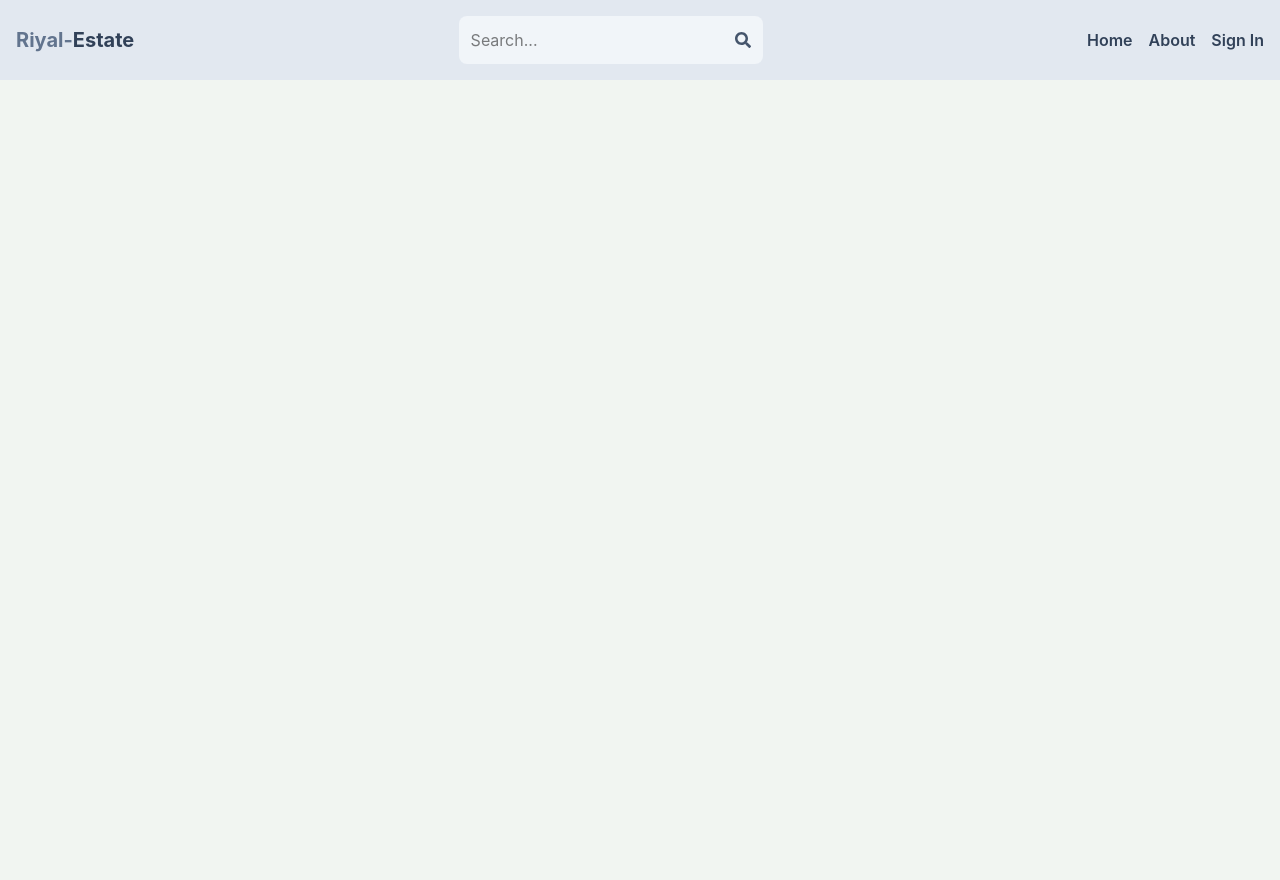
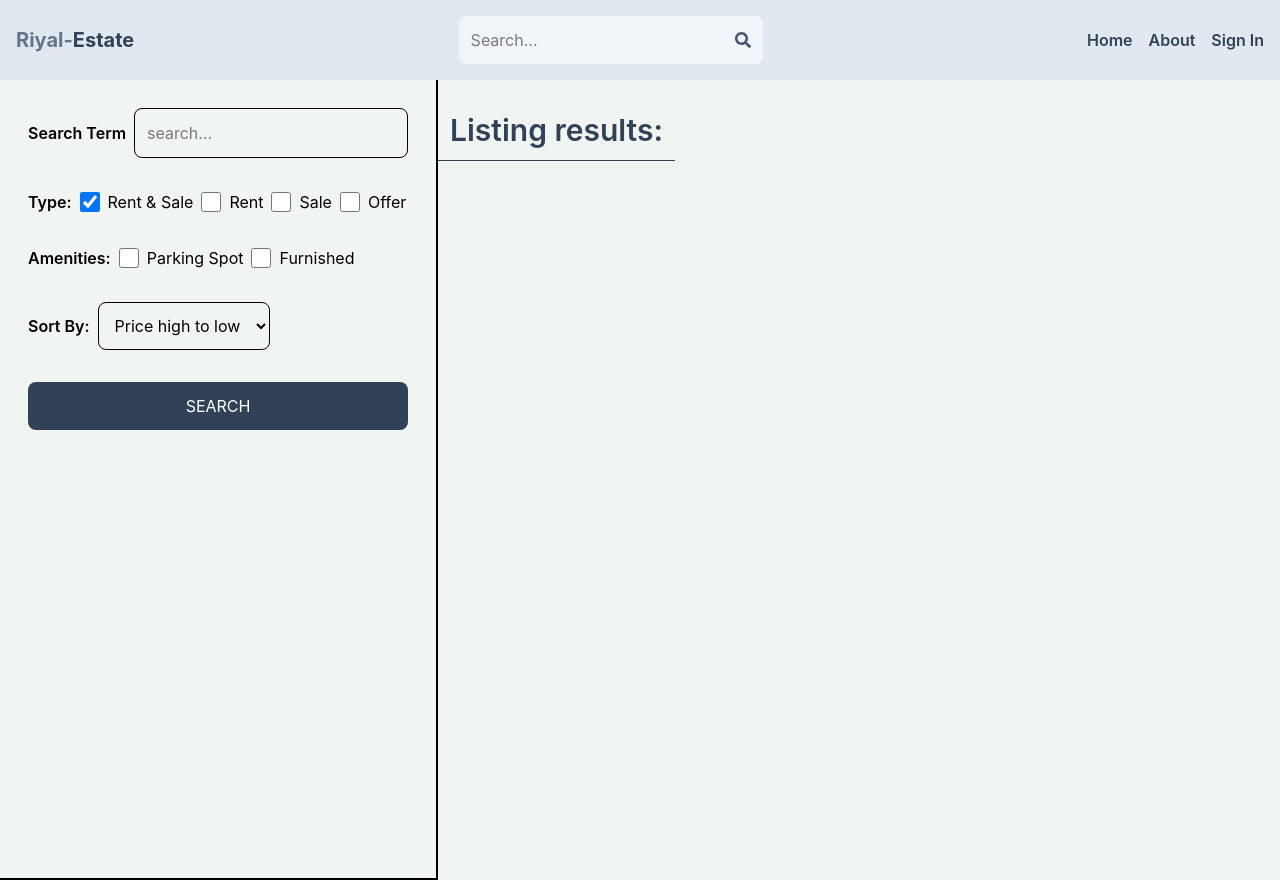
Before and after one commit to Arvind-anjana/realestate-mern, a React (Vite) app in the folder client/: page /search in a window 1280 px wide. Before the commit the page ends 800 px from the top, so only its background shows below. Built offline with nearby package versions, Linux system fonts and the light colour scheme; no server answers.

Commit message:
created search page frontend (sidebar , searchbar ,url synch)

```diff
--- a/client/src/App.jsx
+++ b/client/src/App.jsx
@@ -5,6 +5,7 @@
 import Signin from './pages/Signin';
 import Signup from './pages/Signup';
 import Profile from './pages/Profile';
+import Search from './pages/Search';
 import Header from './components/Header';
 import PrivateRoute from './components/PrivateRoute';
 import CreateListing from './pages/CreateListing';
@@ -19,6 +20,7 @@
         <Route path='/about' element={<About/>}/>
         <Route path='/signin' element={<Signin/>}/>
         <Route path='/signup' element={<Signup/>}/>
+        <Route path='/search' element={<Search/>}/>
 
         <Route path='/listing/:listingId' element={<Listing/>}/>
 
--- a/client/src/components/Header.jsx
+++ b/client/src/components/Header.jsx
@@ -1,11 +1,33 @@
 import React from 'react'
 import {FaSearch} from 'react-icons/fa';
-import {Link} from 'react-router-dom';
+import {Link ,useNavigate, useLocation} from 'react-router-dom';
 import { useSelector } from 'react-redux';
-
+import { useState , useEffect} from 'react';
 
 export default function Header() {
     const {currentUser} = useSelector((state) => state.user);
+    const [searchTerm , setSearchTerm] = useState('');
+    const navigate = useNavigate();
+    const location = useLocation();
+
+    const handleSubmit = (e)=>{
+        e.preventDefault();
+        const urlParam = new URLSearchParams(window.location.search);
+        urlParam.set('searchTerm', searchTerm);
+        const searchQuery = urlParam.toString();
+        navigate(`/search?${searchQuery}`);
+
+    }
+
+    useEffect(()=>{
+        const urlParam = new URLSearchParams(location.search);
+        const searchTermFromUrl= urlParam.get('searchTerm');
+        if(searchTermFromUrl){
+            setSearchTerm(searchTermFromUrl);
+        } else {
+            setSearchTerm('');
+        }
+    },[location.search]);
 
   return (
     <header className='bg-slate-200 '>
@@ -21,10 +43,18 @@
         </Link>
 {/* search bar */}
 
-        <form className='bg-slate-100 p-3 rounded-lg flex items-center gap-2'>
-            <input type="text" placeholder='Search...' className='bg-transparent focus:outline-none w-24 sm:w-64' />
+        <form onSubmit={handleSubmit} className='bg-slate-100 p-3 rounded-lg flex items-center gap-2'>
+            <input type="text" placeholder='Search...' className='bg-transparent focus:outline-none w-24 sm:w-64'
+            value={searchTerm}
+            onChange={(e)=> setSearchTerm(e.target.value)}
+            />
+
+            <button>
+
             <FaSearch className='text-slate-600'/>
+            </button>
         </form>
+
 {/* navbar buttons  */}
         <ul className='flex gap-4'>
             <Link to={'/'}>
--- /dev/null
+++ b/client/src/pages/Search.jsx
@@ -0,0 +1,202 @@
+import React, { useState ,useEffect } from 'react';
+import { useNavigate, useLocation } from 'react-router-dom';
+
+
+
+
+export default function Search() {
+    const navigate = useNavigate();
+    const location = useLocation();
+    const [sidebardata, setSidebardata]=useState({
+        searchTerm:'',
+        type:'all',
+        parking:false,
+        furnished:false,
+        offer:false,
+        sort:'created_at',
+        order:'desc',
+    });
+
+    const [loading,setLoading]= useState(true);
+    const [listing,setListing]= useState([]);
+    console.log(listing);
+
+    useEffect(()=>{
+        const urlParams = new URLSearchParams(location.search);
+        const searchTermFromUrl= urlParams.get('searchTerm');
+        const typeFromUrl= urlParams.get('type');
+        const parkingFromUrl= urlParams.get('parking');
+        const furnishedFromUrl= urlParams.get('furnished');
+        const offerFromUrl= urlParams.get('offer');
+        const sortFromUrl= urlParams.get('sort');
+        const orderFromUrl= urlParams.get('order');
+
+        setSidebardata({
+            searchTerm: searchTermFromUrl || '',
+            type: typeFromUrl || 'all',
+            parking: parkingFromUrl === 'true' ? true : false,
+            furnished: furnishedFromUrl === 'true' ? true : false,
+            offer: offerFromUrl === 'true' ? true : false,
+            sort: sortFromUrl || 'created_at',
+            order: orderFromUrl || 'desc',
+        });
+
+        const fetchListings = async ()=>{
+            setLoading(true);
+            const searchQuery =     urlParams.toString();
+            const res = await fetch(`/api/listing/get?${searchQuery}`);
+            const data = await res.json();
+            setListing(data);
+            setLoading(false);
+        }
+        fetchListings();
+
+    },[location.search]);
+
+
+
+    const handleChange= (e)=>{
+        if(e.target.id==="all"||e.target.id==="rent"||e.target.id==="sale"){
+            setSidebardata({
+                ...sidebardata,
+                type:e.target.id,
+            });
+        }
+
+        if(e.target.id==="searchTerm"){
+            setSidebardata({
+                ...sidebardata,
+                searchTerm: e.target.value
+            })
+        }
+        if(e.target.id ==='parking' || e.target.id === 'furnished' || e.target.id ==='offer'){
+            setSidebardata({
+                ...sidebardata,
+                [e.target.id]:e.target.checked || e.target.checked ==='true' ? true:false,
+            });
+        }
+        if(e.target.id ==='sort_order'){
+            const sort =e.target.value.split('-')[0] || 'created_at';
+            const order =e.target.value.split('-')[1] || 'desc';
+            setSidebardata({
+                ...sidebardata,
+                sort,
+                order,
+            });
+        }
+
+    }
+
+    const handleSubmit = (e)=>{
+        e.preventDefault();
+        const urlParams = new URLSearchParams(location.search);
+        urlParams.set('searchTerm', sidebardata.searchTerm);
+        urlParams.set('type', sidebardata.type);
+        urlParams.set('parking', sidebardata.parking);
+        urlParams.set('furnished', sidebardata.furnished);
+        urlParams.set('offer', sidebardata.offer);
+        urlParams.set('sort', sidebardata.sort);
+        urlParams.set('order', sidebardata.order);
+        const searchQuery = urlParams.toString();
+        navigate(`/search?${searchQuery}`);
+
+    }
+
+
+
+
+  return (
+    <div className='flex flex-col md:flex-row'>
+        <div className='p-7 border-b-2 md:border-r-2 md:min-h-screen'>
+
+            <form onSubmit={handleSubmit} className='flex flex-col gap-8' action="">
+
+                <div className='flex  items-center gap-2'>
+                    <label className='whitespace-nowrap font-semibold'>Search Term</label>
+                    <input type="text"
+                     id="searchTerm" placeholder='search...'
+                      className='border rounded-lg p-3 w-full'
+                      value={sidebardata.searchTerm}
+                      onChange={handleChange}
+                      />
+                </div>
+
+                <div className='flex gap-2 flew-wrap item-center'>
+                    <label className='font-semibold'>Type:</label>
+                    <div className='flex gap-2'>
+                        <input type="checkbox" id='all' className='w-5'
+                        onChange={handleChange}
+                        checked={sidebardata.type === 'all'}/>
+                        <span>Rent & Sale</span>
+                    </div>
+
+                    <div className='flex gap-2'>
+                            <input type="checkbox" id='rent' className='w-5'
+                            onChange={handleChange}
+                            checked={sidebardata.type === 'rent'}/>
+                            <span>Rent </span>
+                    </div>
+                    <div className='flex gap-2'>
+                        <input type="checkbox" id='sale' className='w-5'
+                        onChange={handleChange}
+                        checked={sidebardata.type === 'sale'}/>
+                        <span>Sale</span>
+                    </div>
+                    <div className='flex gap-2 '>
+                        <input type="checkbox" id='offer' className='w-5'
+                        onChange={handleChange}
+                        checked={sidebardata.offer}/>
+                        <span>Offer</span>
+                    </div>
+                </div>
+
+                <div className='flex gap-2 flew-wrap item-center'>
+                    <label className='font-semibold'>Amenities:</label>
+                    <div className='flex gap-2'>
+                        <input type="checkbox" id='parking' className='w-5'
+                        onChange={handleChange}
+                        checked={sidebardata.parking}
+                        />
+                        <span>Parking Spot</span>
+                    </div>
+                    <div className='flex gap-2'>
+                            <input type="checkbox" id='furnished' className='w-5'
+                            onChange={handleChange}
+                            checked={sidebardata.furnished}
+                            />
+                            <span>Furnished</span>
+                    </div>
+                </div>
+
+                <div className='flex items-center gap-2'>
+                    <label className='font-semibold'>Sort By:</label>
+                    <div>
+                        <select
+                        onChange={handleChange}
+                        defaultValue={sidebardata.sort}
+                        id="sort_order"
+                        className='border rounded-lg p-3'>
+                            <option value="regularPrice_desc">Price high to low</option>
+                            <option value="regularPrice_asc">Price low to high</option>
+                            <option value="createdAt_desc">Latest </option>
+                            <option value="createdAt_asc">Oldest</option>
+                        </select>
+                    </div>
+                </div>
+
+                <button className='bg-slate-700 text-white p-3 rounded-lg uppercase hover:opacity-90'>
+                    Search
+                </button>
+
+            </form>
+        </div>
+
+        <div>
+            <div className='flex'>
+               <h1 className='text-3xl font-semibold border-b p-3 text-slate-700 mt-5'>Listing results:</h1>
+            </div>
+
+        </div>
+    </div>
+  )
+}
```
